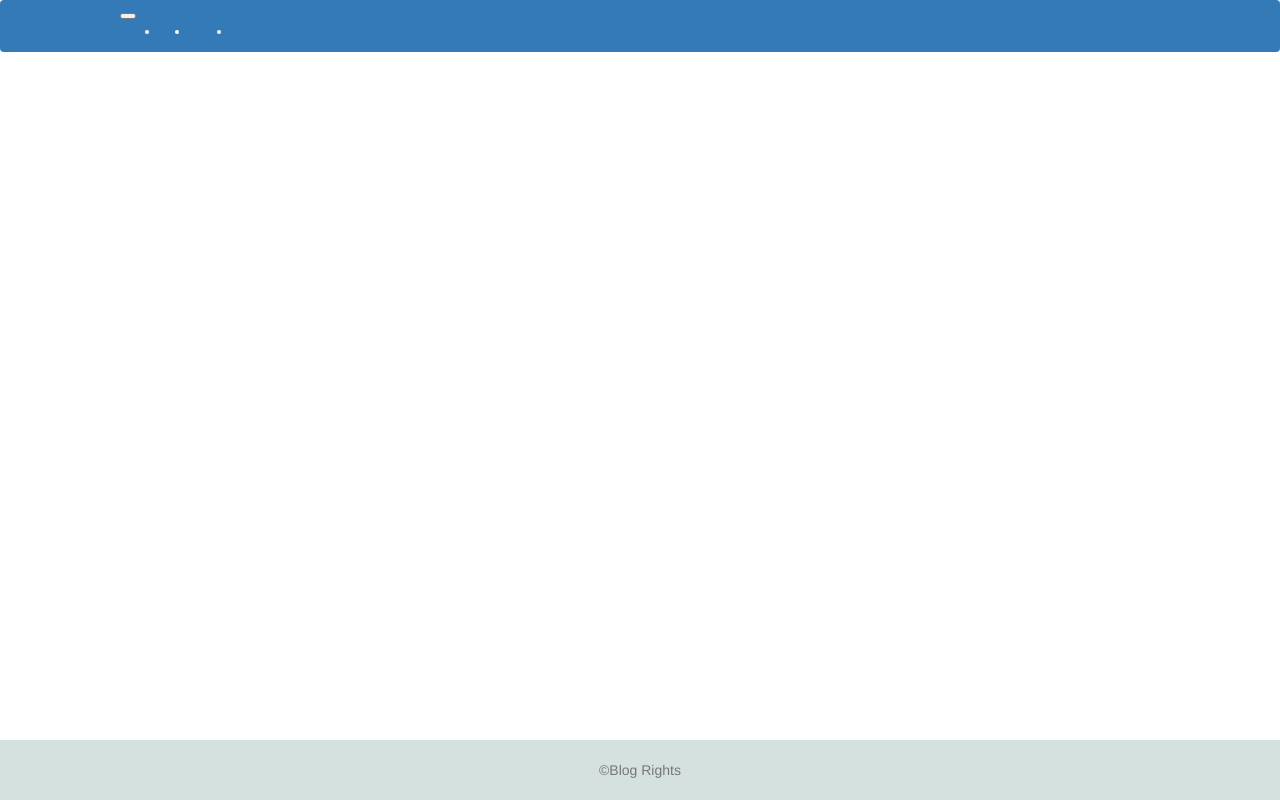
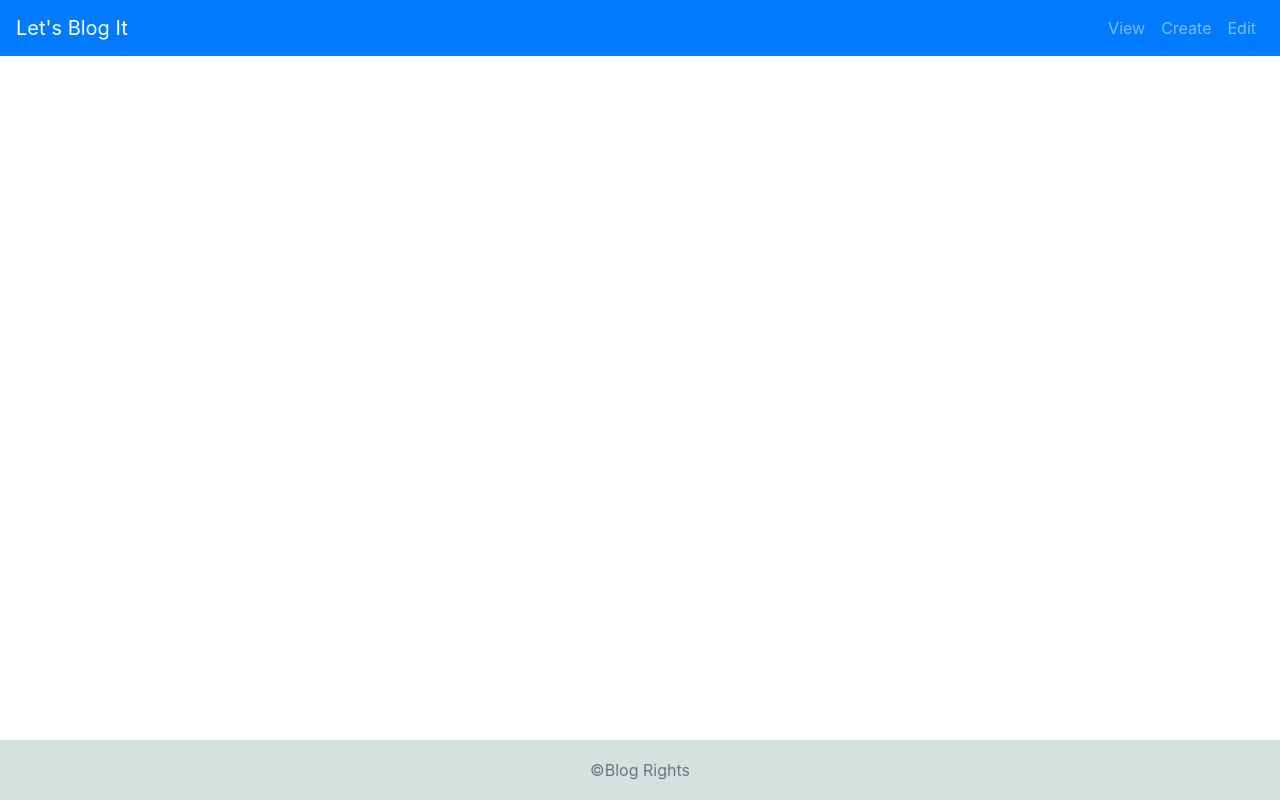
Before and after one commit to tabbu724/angular_blog_app, an Angular app: page / in a window 1280 px wide. Built offline with nearby package versions, Linux system fonts and the light colour scheme.

Commit message:
navbar works now with bootstrap 4

```diff
--- a/package.json
+++ b/package.json
@@ -20,7 +20,7 @@
     "@angular/platform-browser-dynamic": "~8.2.7",
     "@angular/router": "~8.2.7",
     "@ng-bootstrap/ng-bootstrap": "^5.1.1",
-    "bootstrap": "^3.3.7",
+    "bootstrap": "^4.3.1",
     "jquery": "^3.4.1",
     "rxjs": "~6.4.0",
     "tether": "^1.4.7",
--- a/src/app/app.component.html
+++ b/src/app/app.component.html
@@ -8,7 +8,7 @@
 <!-- * * * * * * * * * * * * * * * * * * * * * * * * * * * * * * * -->
 
 <nav class="navbar navbar-expand-lg navbar-dark bg-primary mb-4">
-  <a class="navbar-brand" [routerLink]="['/home']">Demo Blog</a>
+  <a class="navbar-brand" [routerLink]="['/home']">Let's Blog It</a>
   <button class="navbar-toggler" type="button" data-toggle="collapse" data-target="#navbarSupportedContent" aria-controls="navbarSupportedContent" aria-expanded="false" aria-label="Toggle navigation">
     <span class="navbar-toggler-icon"></span>
   </button>
@@ -16,13 +16,13 @@
   <div class="collapse navbar-collapse justify-content-end" id="navbarSupportedContent">
     <ul class="navbar-nav ">
       <li class="nav-item">
-        <a [routerLink]="['/view']">View</a>
+        <a class="nav-link" [routerLink]="['/view']">View</a>
       </li>
       <li class="nav-item">
         <a class="nav-link" [routerLink]="['/create']">Create</a>
       </li>
       <li class="nav-item">
-        <a [routerLink]="['/edit']">Edit</a>
+        <a class="nav-link" [routerLink]="['/edit']">Edit</a>
       </li>
     </ul>
   </div>
--- a/src/app/app.module.ts
+++ b/src/app/app.module.ts
@@ -7,6 +7,8 @@ import { HomeComponent } from './home/home.component';
 import { BlogViewComponent } from './blog-view/blog-view.component';
 import { BlogCreateComponent } from './blog-create/blog-create.component';
 import { BlogEditComponent } from './blog-edit/blog-edit.component';
+
+// custom imports
 import {RouterModule,Routes} from '@angular/router';
 import {NgbModule} from '@ng-bootstrap/ng-bootstrap';
 
```
Also changed, not shown: 1 other file (tests, documents, lock files or other folders).
